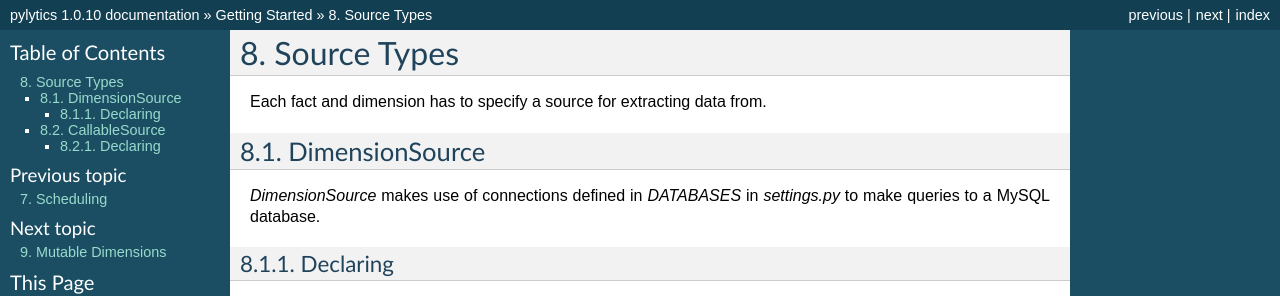
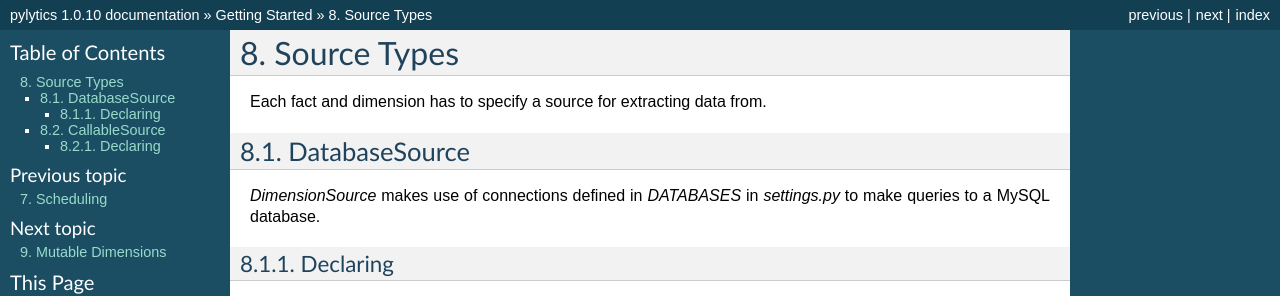
Before and after one commit to onefinestay/pylytics, a Sphinx documentation site: the page built from docs/getting-started/source-types.rst, in a window 1280 px wide. Shown: the top 296 px of the page. Built offline with Sphinx 7.4.7, drawn with Linux system fonts in a browser that asks for light colours; pages that are not in the unit, such as notebooks, are missing from menus.

Commit message:
doc typos

```diff
--- a/docs/getting-started/source-types.rst
+++ b/docs/getting-started/source-types.rst
@@ -3,8 +3,8 @@ Source Types
 
 Each fact and dimension has to specify a source for extracting data from.
 
-DimensionSource
-***************
+DatabaseSource
+**************
 
 `DimensionSource` makes use of connections defined in `DATABASES` in `settings.py` to make queries to a MySQL database.
 
--- a/docs/getting-started/transform.rst
+++ b/docs/getting-started/transform.rst
@@ -12,7 +12,7 @@ Each row which comes from the source is passed through this pipeline.
 
 The pipeline consists of a number of expansions, which transform the data. At the end of the pipeline, the data is ready to the loaded.
 
-The expansions are simple, testable functions way. For example::
+The expansions are simple, testable functions. For example::
 
     # transform.py
 
```
